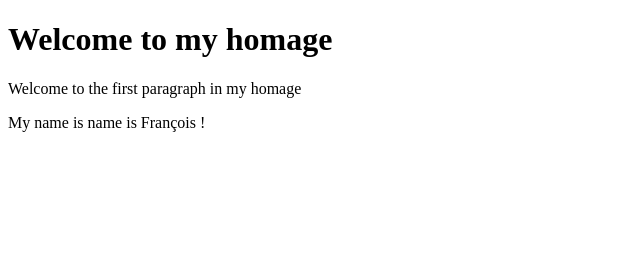
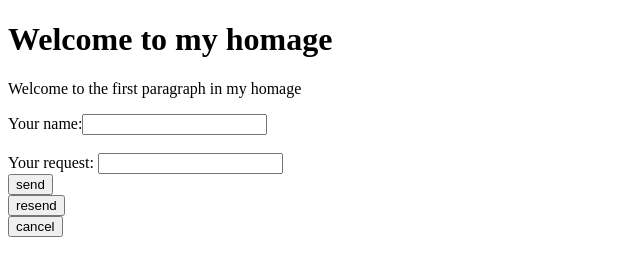
Before and after one commit to FranckyTsague/Homepage, a plain HTML site: page index.html in a window 1280 px wide. Shown: the whole page, without its empty margins (0-640 px from the left). Drawn offline with Linux system fonts and the light colour scheme.

Commit message:
Added the fields and textaea to the form branch

```diff
--- a/index.html
+++ b/index.html
@@ -7,7 +7,18 @@
 
 <h1>Welcome to my homage</h1>
 <p>Welcome to the first paragraph in my homage</p>
-<p>My name is name is François !</p>
+<form>
+Your name:<input type="text">
+<br><br>
+Your request: <input type="t/textarea">
+<br>
+<input type="submit" value="send">
+
+<br>
+<input type="submit" value="resend">
+<br>
+<input type="submit" value="cancel">
+</form>
 
 </body>
 </html>
```
